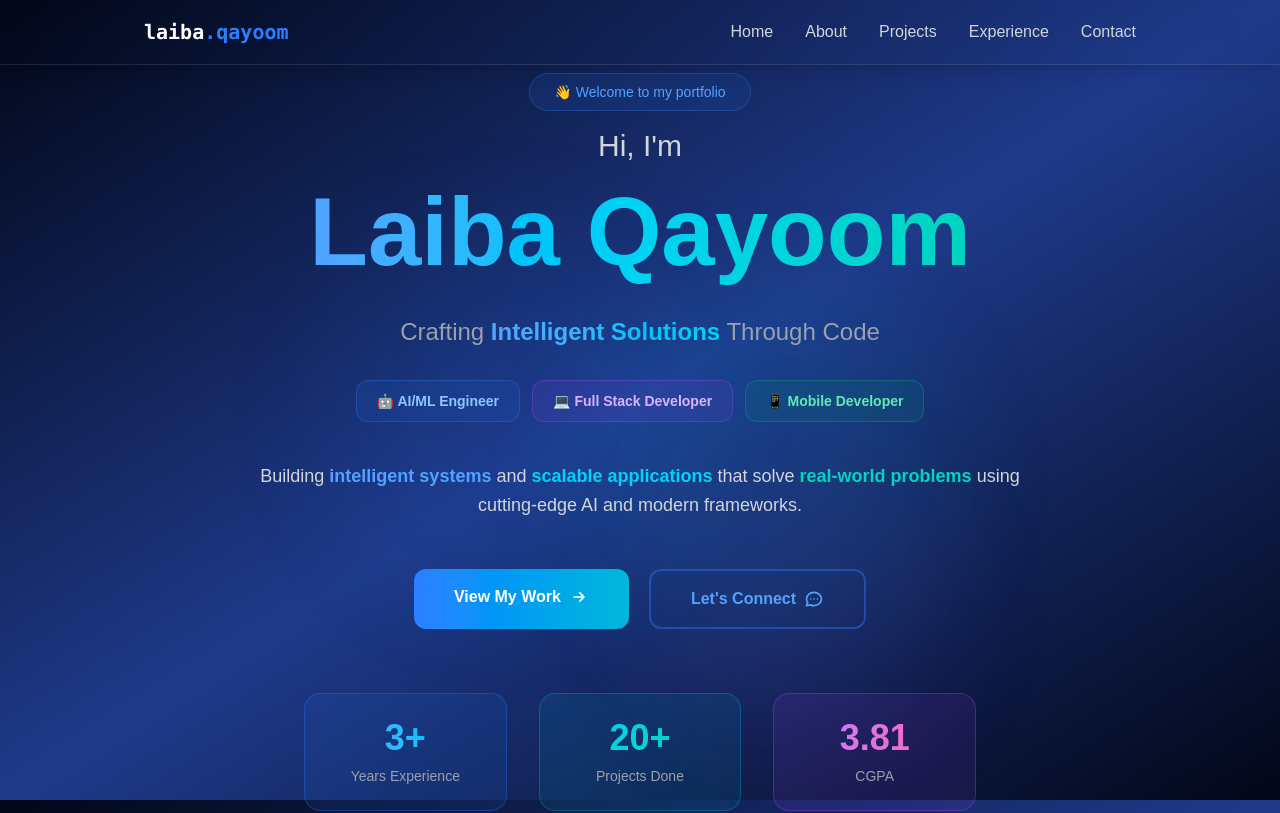
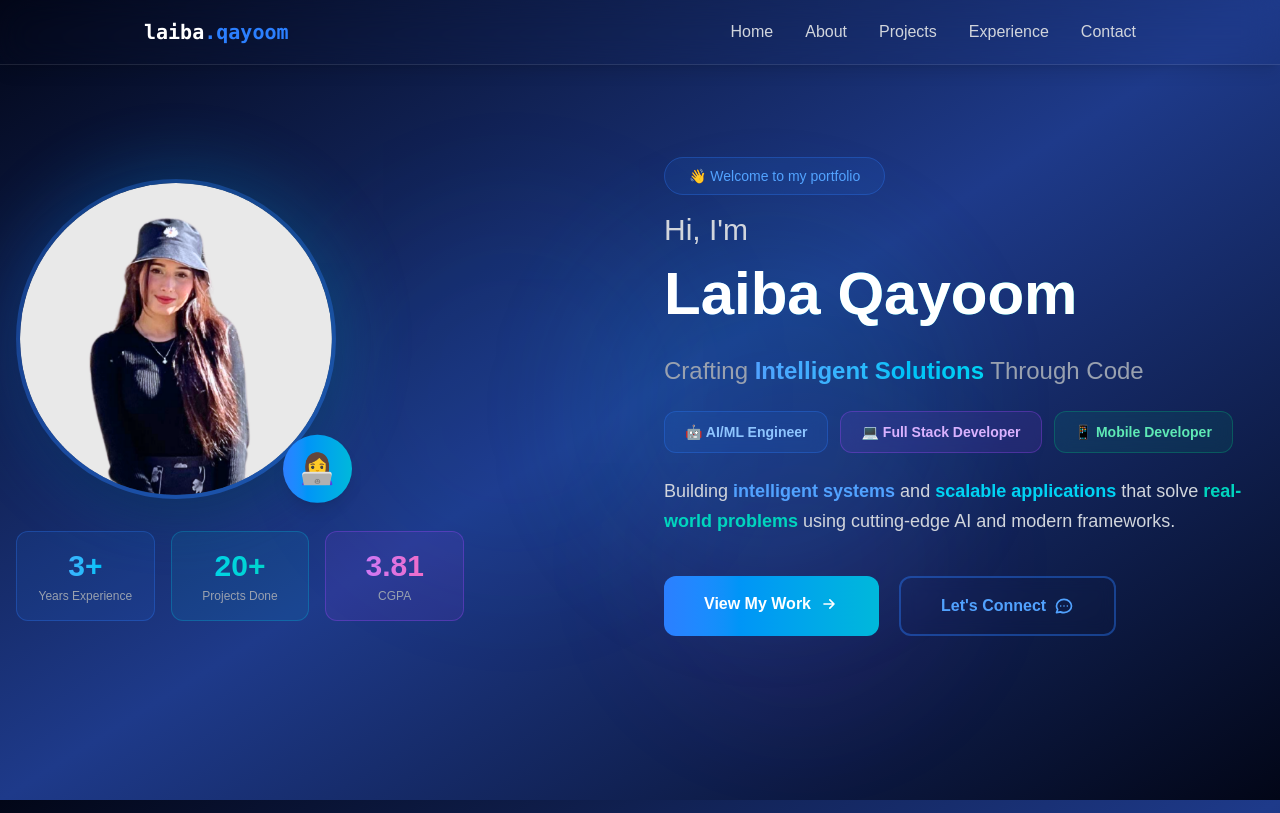
Before and after one commit to laibaqayoom2/laibaqayoom2.github.io, a React (Vite) app: page / in a window 1280 px wide. Shown: the top 813 px of the page. Built offline with nearby package versions, Linux system fonts and the light colour scheme.

Commit message:
Updated code

```diff
--- a/src/components/LoadingScreen.jsx
+++ b/src/components/LoadingScreen.jsx
@@ -23,7 +23,14 @@ export const LoadingScreen = ({ onComplete }) => {
   }, [onComplete]);
 
   return (
+
     <div className="fixed inset-0 z-50 bg-white text-black flex flex-col items-center justify-center">
+      {/* Profile Image */}
+          <img
+            src="public/my-img.png"
+            alt="Laiba Qayoom"
+            className="w-40 h-40 rounded-full mx-auto mb-6 border-4 border-blue-500/20 shadow-lg"
+          />
       <div className="mb-4 text-4xl font-mono font-bold">
         {text} <span className="animate-blink ml-1"> | </span>
       </div>
--- a/src/components/MobileMenu.jsx
+++ b/src/components/MobileMenu.jsx
@@ -57,6 +57,17 @@ export const MobileMenu = ({ menuOpen, setMenuOpen }) => {
         Projects
       </a>
       <a
+        href="#experience"
+        onClick={() => setMenuOpen(false)}
+        className={`text-2xl font-semibold text-white my-4 transform transition-transform duration-300
+            ${
+              menuOpen ? "opacity-100 translate-y-0" : "opacity-0 translate-y-5"
+            }
+    `}
+      >
+        Experience
+      </a>
+      <a
         href="#contact"
         onClick={() => setMenuOpen(false)}
         className={`text-2xl font-semibold text-white my-4 transform transition-transform duration-300
--- a/src/components/sections/Home.jsx
+++ b/src/components/sections/Home.jsx
@@ -14,33 +14,75 @@ export const Home = () => {
       </div>
 
 <RevealOnScroll>
-        <div className="text-center z-10 px-4 relative max-w-6xl mx-auto">
+        <div className="z-10 px-4 relative max-w-7xl mx-auto">
+          <div className="grid lg:grid-cols-2 gap-12 items-center">
+
+            {/* Left Column - Profile Image & Stats */}
+            <div className="flex flex-col items-center lg:items-start space-y-8">
+              {/* Profile Image with decorative elements */}
+              <div className="relative group">
+                <div className="absolute inset-0 bg-gradient-to-r from-blue-500 to-cyan-500 rounded-full blur-2xl opacity-30 group-hover:opacity-50 transition-opacity duration-500"></div>
+                <img
+                  src="public/my-img.png"
+                  alt="Laiba Qayoom"
+                  className="relative w-64 h-64 lg:w-80 lg:h-80 rounded-full object-cover border-4 border-blue-500/30 shadow-2xl group-hover:border-blue-400/50 transition-all duration-500 group-hover:scale-105"
+                />
+                <div className="absolute -bottom-4 -right-4 bg-gradient-to-r from-blue-500 to-cyan-500 rounded-full p-4 shadow-lg animate-bounce">
+                  <span className="text-3xl">👩‍💻</span>
+                </div>
+              </div>
+
+              {/* Stats Section */}
+              <div className="grid grid-cols-3 gap-4 w-full max-w-md">
+                <div className="group cursor-default">
+                  <div className="bg-blue-500/10 border border-blue-500/30 rounded-xl p-4 hover:border-blue-400/50 hover:bg-blue-500/15 transition-all duration-300 hover:-translate-y-1 text-center">
+                    <div className="text-3xl font-bold bg-gradient-to-r from-blue-400 to-cyan-400 bg-clip-text text-transparent mb-1">3+</div>
+                    <div className="text-xs text-gray-400 font-medium">Years Experience</div>
+                  </div>
+                </div>
+
+                <div className="group cursor-default">
+                  <div className="bg-cyan-500/10 border border-cyan-500/30 rounded-xl p-4 hover:border-cyan-400/50 hover:bg-cyan-500/15 transition-all duration-300 hover:-translate-y-1 text-center">
+                    <div className="text-3xl font-bold bg-gradient-to-r from-cyan-400 to-teal-400 bg-clip-text text-transparent mb-1">20+</div>
+                    <div className="text-xs text-gray-400 font-medium">Projects Done</div>
+                  </div>
+                </div>
+
+                <div className="group cursor-default">
+                  <div className="bg-purple-500/10 border border-purple-500/30 rounded-xl p-4 hover:border-purple-400/50 hover:bg-purple-500/15 transition-all duration-300 hover:-translate-y-1 text-center">
+                    <div className="text-3xl font-bold bg-gradient-to-r from-purple-400 to-pink-400 bg-clip-text text-transparent mb-1">3.81</div>
+                    <div className="text-xs text-gray-400 font-medium">CGPA</div>
+                  </div>
+                </div>
+              </div>
+            </div>
+
+            {/* Right Column - Content */}
+            <div className="text-center lg:text-left space-y-6">
               {/* Greeting Badge */}
-          <div className="inline-block mb-6">
+              <div className="inline-block">
                 <span className="bg-blue-500/10 text-blue-400 px-6 py-2.5 rounded-full text-sm font-medium border border-blue-500/30 backdrop-blur-sm hover:border-blue-400/50 hover:scale-105 transition-all duration-300">
                   👋 Welcome to my portfolio
                 </span>
               </div>
 
-          {/* Main Heading with enhanced gradient */}
-          <h1 className="text-5xl md:text-7xl lg:text-8xl font-bold mb-6 leading-tight">
+              {/* Main Heading */}
+              <h1 className="text-4xl md:text-5xl lg:text-6xl font-bold leading-tight">
                 <span className="block mb-2 text-gray-300 text-2xl md:text-3xl font-normal">
                   Hi, I'm
                 </span>
-            <span className="inline-block bg-gradient-to-r from-blue-400 via-cyan-400 to-teal-400 bg-clip-text text-transparent hover:scale-105 transition-transform duration-300">
+                <span className="inline-block bg-gradient-to-r from-blue-400 via-cyan-400 to-teal-400 bg-clip-text text-white text-transparent hover:scale-105 transition-transform duration-300">
                   Laiba Qayoom
                 </span>
               </h1>
 
               {/* Subtitle */}
-          <div className="mb-8">
               <p className="text-xl md:text-2xl text-gray-400 font-light">
                 Crafting <span className="text-transparent bg-gradient-to-r from-blue-400 to-cyan-400 bg-clip-text font-semibold">Intelligent Solutions</span> Through Code
               </p>
-          </div>
 
               {/* Role tags */}
-          <div className="flex flex-wrap justify-center gap-3 mb-10 max-w-3xl mx-auto">
+              <div className="flex flex-wrap justify-center lg:justify-start gap-3">
                 <span className="bg-blue-500/10 text-blue-300 px-5 py-2.5 rounded-xl text-sm font-semibold border border-blue-500/30 backdrop-blur-sm hover:bg-blue-500/20 hover:scale-105 hover:border-blue-400/50 transition-all duration-300 cursor-default">
                   🤖 AI/ML Engineer
                 </span>
@@ -53,14 +95,14 @@ export const Home = () => {
               </div>
 
               {/* Description */}
-          <p className="text-gray-300 text-base md:text-lg mb-12 max-w-3xl mx-auto leading-relaxed">
+              <p className="text-gray-300 text-base md:text-lg leading-relaxed">
                 Building <span className="text-blue-400 font-semibold">intelligent systems</span> and
                 <span className="text-cyan-400 font-semibold"> scalable applications</span> that solve
                 <span className="text-teal-400 font-semibold"> real-world problems</span> using cutting-edge AI and modern frameworks.
               </p>
 
               {/* CTA Buttons */}
-          <div className="flex flex-col sm:flex-row justify-center gap-5 mb-16">
+              <div className="flex flex-col sm:flex-row justify-center lg:justify-start gap-5 pt-4">
                 <a
                   href="#projects"
                   className="group relative bg-gradient-to-r from-blue-500 to-cyan-500 text-white py-4 px-10 rounded-xl font-semibold transition-all duration-300 hover:-translate-y-1 hover:shadow-[0_20px_40px_rgba(59,130,246,0.4)] overflow-hidden"
@@ -86,31 +128,9 @@ export const Home = () => {
                   </span>
                 </a>
               </div>
-
-          {/* Stats Section */}
-          <div className="grid grid-cols-3 gap-8 max-w-2xl mx-auto">
-            <div className="group cursor-default">
-              <div className="bg-blue-500/10 border border-blue-500/30 rounded-2xl p-6 hover:border-blue-400/50 hover:bg-blue-500/15 transition-all duration-300 hover:-translate-y-1">
-                <div className="text-4xl font-bold bg-gradient-to-r from-blue-400 to-cyan-400 bg-clip-text text-transparent mb-2">3+</div>
-                <div className="text-sm text-gray-400 font-medium">Years Experience</div>
-              </div>
             </div>
 
-            <div className="group cursor-default">
-              <div className="bg-cyan-500/10 border border-cyan-500/30 rounded-2xl p-6 hover:border-cyan-400/50 hover:bg-cyan-500/15 transition-all duration-300 hover:-translate-y-1">
-                <div className="text-4xl font-bold bg-gradient-to-r from-cyan-400 to-teal-400 bg-clip-text text-transparent mb-2">20+</div>
-                <div className="text-sm text-gray-400 font-medium">Projects Done</div>
           </div>
-            </div>
-
-            <div className="group cursor-default">
-              <div className="bg-purple-500/10 border border-purple-500/30 rounded-2xl p-6 hover:border-purple-400/50 hover:bg-purple-500/15 transition-all duration-300 hover:-translate-y-1">
-                <div className="text-4xl font-bold bg-gradient-to-r from-purple-400 to-pink-400 bg-clip-text text-transparent mb-2">3.81</div>
-                <div className="text-sm text-gray-400 font-medium">CGPA</div>
-              </div>
-            </div>
-          </div>
-
         </div>
       </RevealOnScroll>
     </section>
```
Also changed, not shown: public/my-img.png (added). Lines whose indentation alone changed are shown as unchanged.
